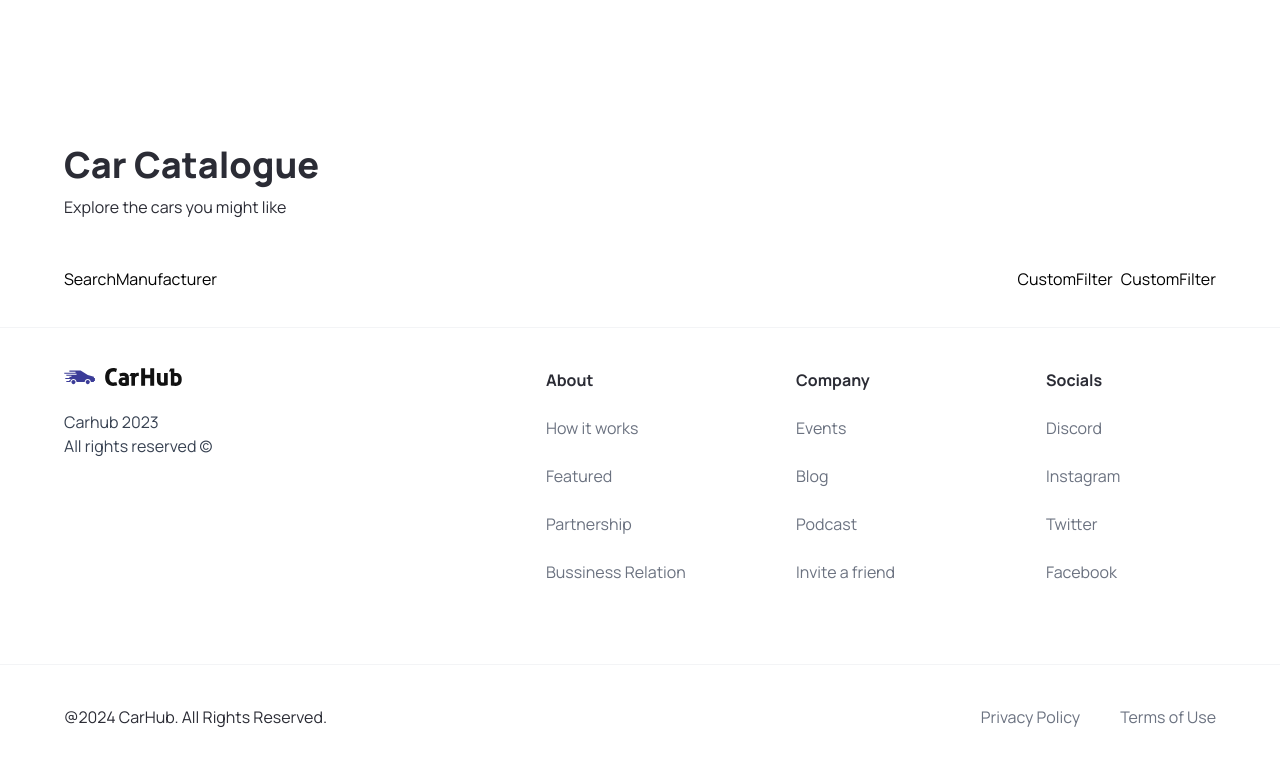
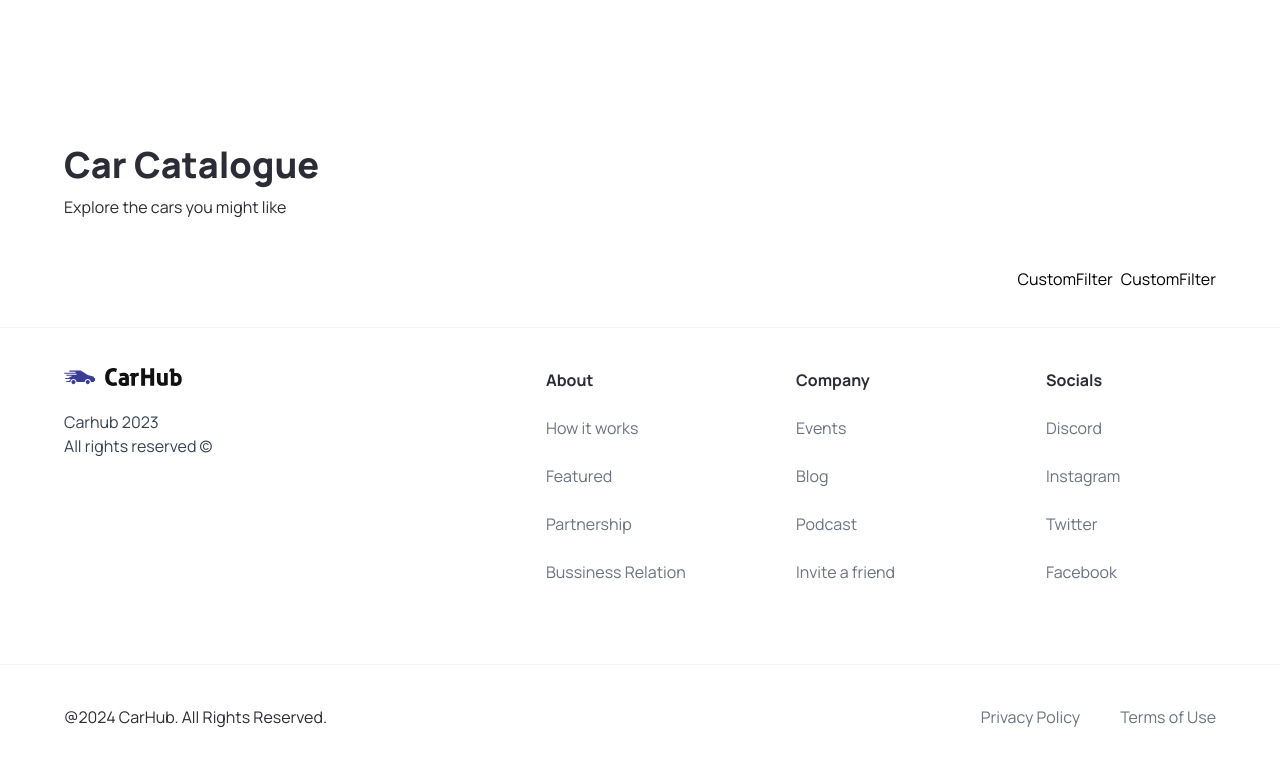
Before and after one commit to MariaAbba/Car_website, a Next.js app: page / in a window 1280 px wide. Shown: the part 719-1484 px from the top of the page. Built offline with nearby package versions, Linux system fonts and the light colour scheme.

Commit message:
Upd layout

```diff
--- a/components/SearchManufacturer.tsx
+++ b/components/SearchManufacturer.tsx
@@ -1,3 +1,5 @@
+'use client'
+import { Combobox, Transition } from '@headlessui/react'
 import { SearchManufacturerProps } from '@/types'
 import React from 'react'
 
@@ -5,7 +7,13 @@
   manufacturer,
   setManufacturer,
 }: SearchManufacturerProps) => {
-  return <div>SearchManufacturer</div>
+  return <div className='search-manufacturer'>
+    <Combobox>
+      <div className="relative w-full">
+
+      </div>
+    </Combobox>
+  </div>
 }
 
 export default SearchManufacturer
--- a/package.json
+++ b/package.json
@@ -9,6 +9,7 @@
     "lint": "next lint"
   },
   "dependencies": {
+    "@headlessui/react": "^1.7.18",
     "next": "^14.1.3",
     "react": "^18",
     "react-dom": "^18"
```
Also changed, not shown: 1 other file (tests, documents, lock files or other folders).
